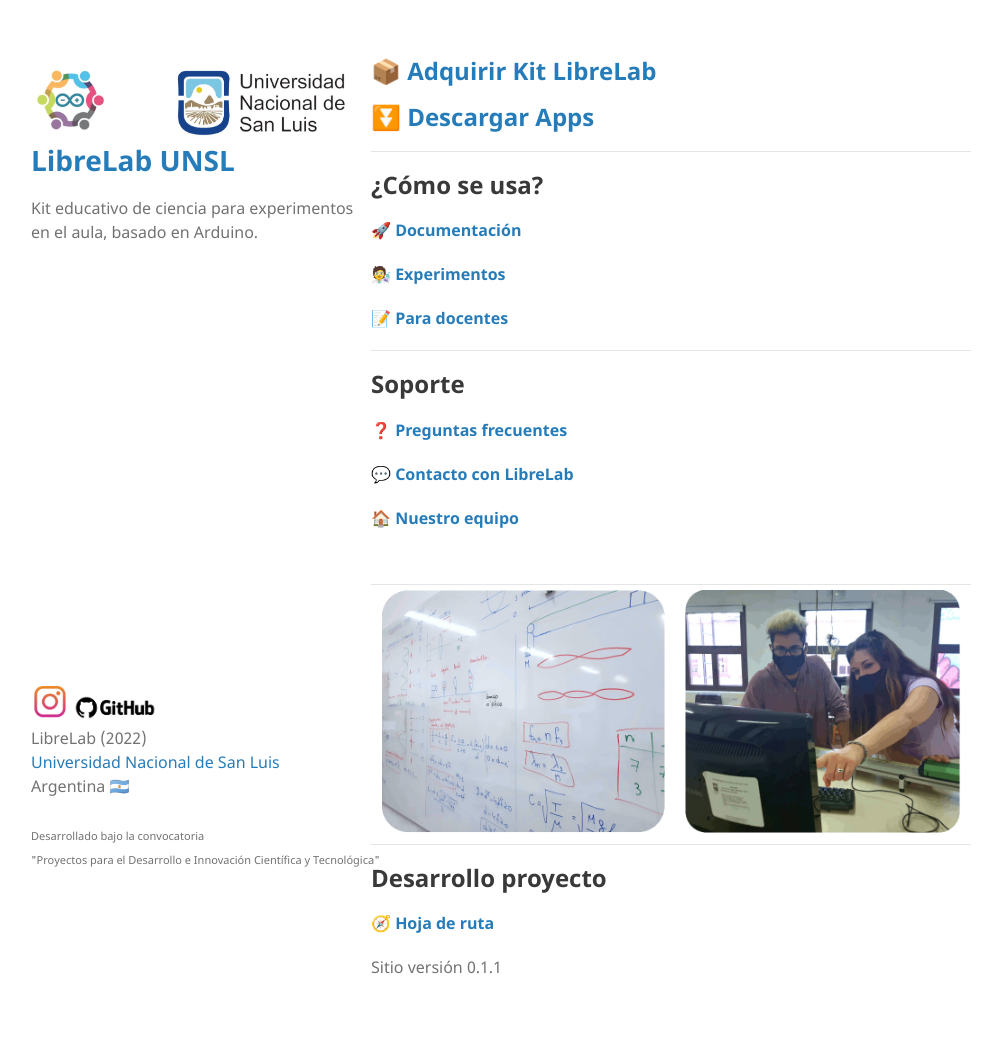
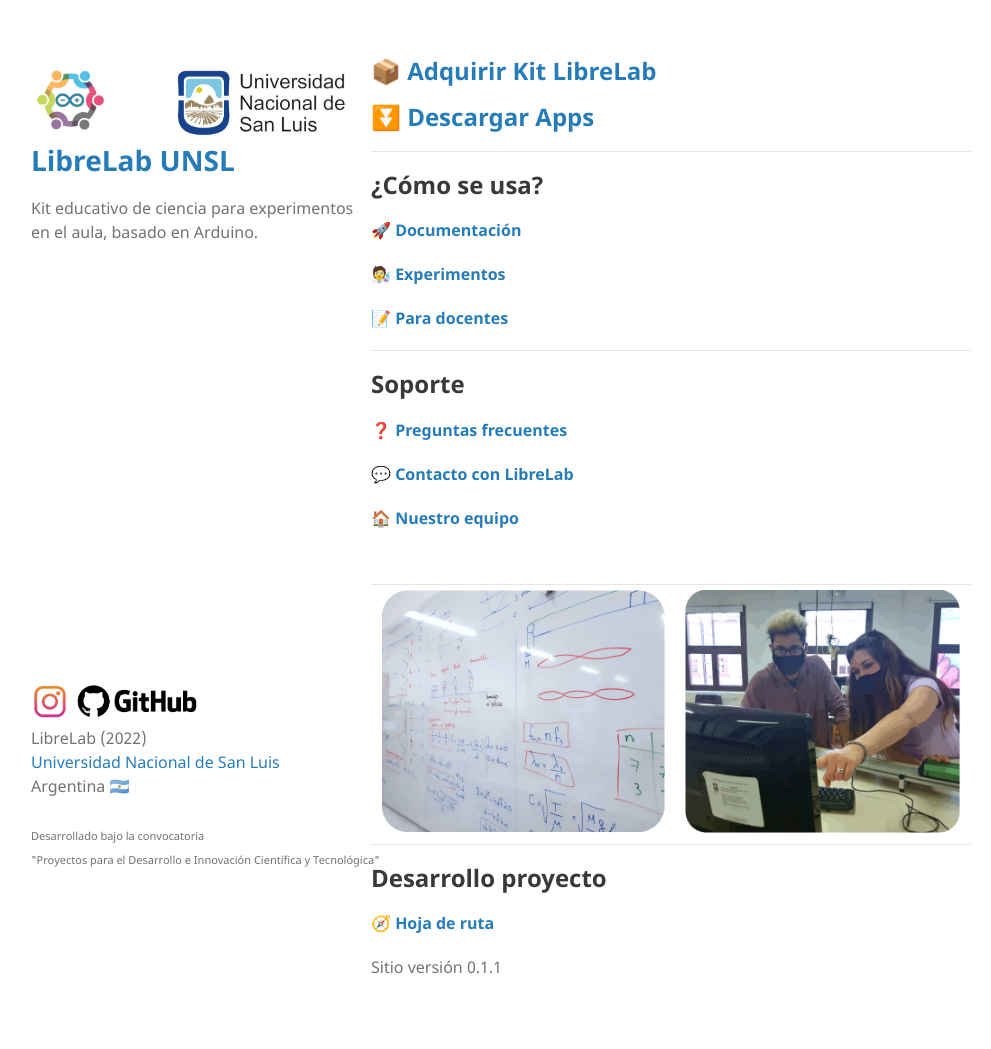
Before and after one commit to labunsl/labunsl.github.io, a Jekyll site: the page built from index.md, in a window 1280 px wide. Shown: the whole page, without its empty margins (119-1110 px from the left). Built offline with Jekyll 4.4.1, drawn with Linux system fonts in a browser that asks for light colours.

Commit message:
Update default.html

```diff
--- a/_layouts/default.html
+++ b/_layouts/default.html
@@ -36,7 +36,7 @@
       </section>
       <footer>
         <a href="https://instagram.com/librelab.unsl"><img src="/assets/img/ig.png" alt="Instagram" width="38" height="38">
-        <a href="https://github.com/labunsl/LibreLabUNSL"><img src="/assets/img/github.png" alt="Repositorio GitHub" height="25"></a>
+        <a href="https://github.com/labunsl/LibreLabUNSL"><img src="/assets/img/github.png" alt="Repositorio GitHub" height="38"></a>
         <br>
 	LibreLab (2022)<br></a>
 	<a href="http://unsl.edu.ar">Universidad Nacional de San Luis</a><br>
```
